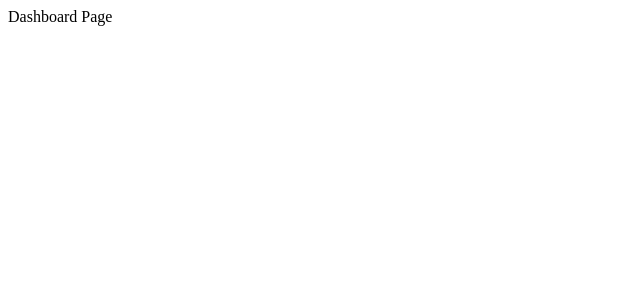
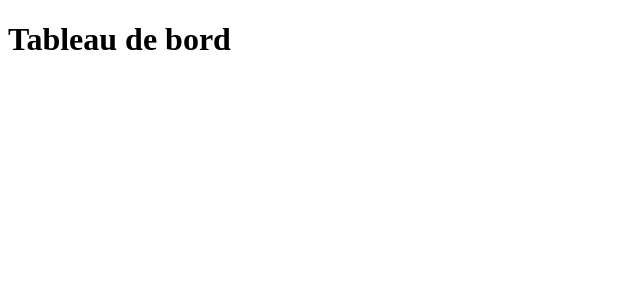
Before and after one commit to Jeffersson-hub/truthtalent, a Next.js app: page / in a window 1280 px wide. Shown: the top 300 px of the page, without its empty margins (0-640 px from the left). Built offline with nearby package versions, Linux system fonts and the light colour scheme.

Commit message:
dashboard.tsx

```diff
--- a/app/dashboard.tsx
+++ b/app/dashboard.tsx
@@ -1,7 +1,20 @@
-export default function Dashboard() {
+/* export default function Dashboard() {
     return (
       <div>
         Dashboard Page
       </div>
     );
   }
+   */
+  import React from 'react';
+
+const DashboardPage = () => {
+  return (
+    <div>
+      <h1>Tableau de bord</h1>
+      {/* Votre contenu ici */}
+    </div>
+  );
+};
+
+export default DashboardPage;
```
